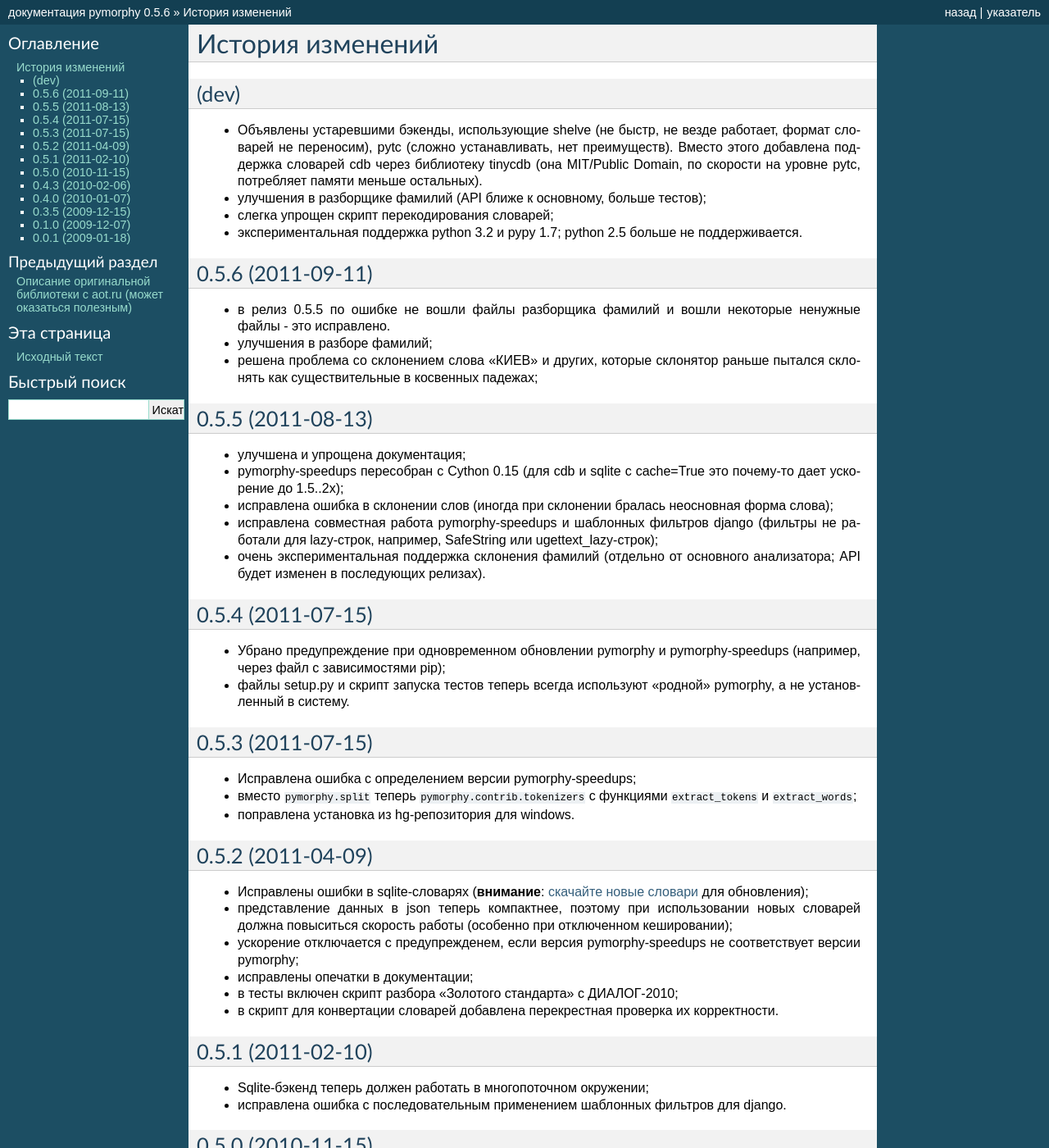
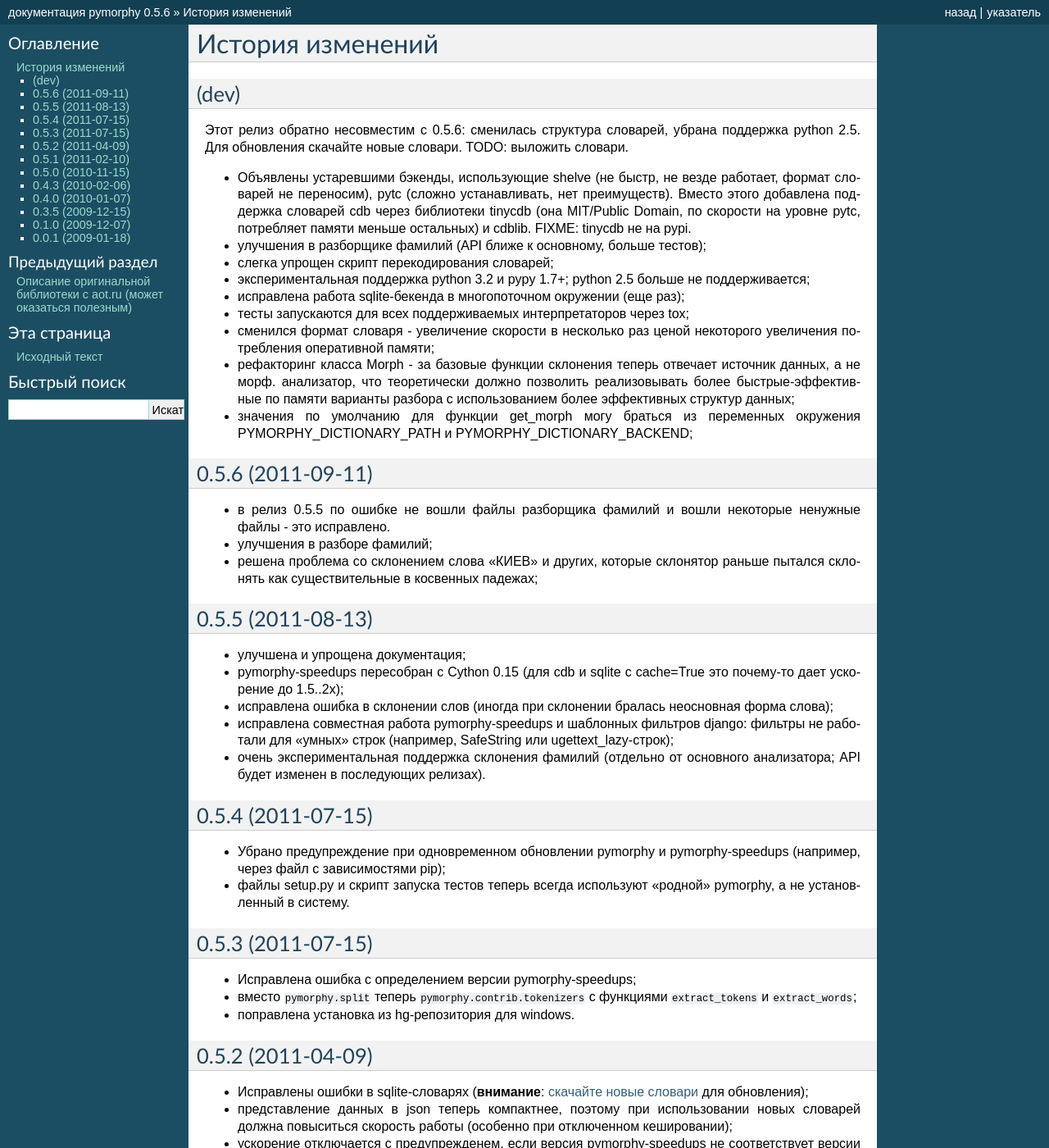
Before and after one commit to kmike/pymorphy, a Sphinx documentation site: the page built from docs/CHANGES.rst, in a window 1280 px wide and 1400 px high. Shown: the whole window at 82% size. Built offline with Sphinx 7.4.7, drawn with Linux system fonts in a browser that asks for light colours.

Commit message:
больше изменений в changes

```diff
--- a/docs/CHANGES.rst
+++ b/docs/CHANGES.rst
@@ -5,13 +5,30 @@
 (dev)
 -----
 
-* Объявлены устаревшими бэкенды, использующие shelve (не быстр, не везде работает, формат словарей
-  не переносим), pytc (сложно устанавливать, нет преимуществ). Вместо этого добавлена поддержка
-  словарей cdb через библиотеку tinycdb (она MIT/Public Domain, по скорости на уровне pytc,
-  потребляет памяти меньше остальных).
+Этот релиз обратно несовместим с 0.5.6: сменилась структура словарей,
+убрана поддержка python 2.5. Для обновления скачайте новые словари.
+TODO: выложить словари.
+
+* Объявлены устаревшими бэкенды, использующие shelve (не быстр, не везде
+  работает, формат словарей не переносим), pytc (сложно устанавливать,
+  нет преимуществ). Вместо этого добавлена поддержка словарей cdb через
+  библиотеки tinycdb (она MIT/Public Domain, по скорости на уровне pytc,
+  потребляет памяти меньше остальных) и cdblib.
+  FIXME: tinycdb не на pypi.
 * улучшения в разборщике фамилий (API ближе к основному, больше тестов);
 * слегка упрощен скрипт перекодирования словарей;
-* экспериментальная поддержка python 3.2 и pypy 1.7; python 2.5 больше не поддерживается.
+* экспериментальная поддержка python 3.2 и pypy 1.7+; python 2.5 больше не
+  поддерживается;
+* исправлена работа sqlite-бекенда в многопоточном окружении (еще раз);
+* тесты запускаются для всех поддерживаемых интерпретаторов через tox;
+* сменился формат словаря - увеличение скорости в несколько раз ценой
+  некоторого увеличения потребления оперативной памяти;
+* рефакторинг класса Morph - за базовые функции склонения теперь отвечает
+  источник данных, а не морф. анализатор, что теоретически должно позволить
+  реализовывать более быстрые-эффективные по памяти варианты разбора с
+  использованием более эффективных структур данных;
+* значения по умолчанию для функции get_morph могу браться из переменных
+  окружения PYMORPHY_DICTIONARY_PATH и PYMORPHY_DICTIONARY_BACKEND;
 
 
 0.5.6 (2011-09-11)
@@ -31,8 +48,8 @@
   это почему-то дает ускорение до 1.5..2x);
 * исправлена ошибка в склонении слов (иногда при склонении бралась неосновная
   форма слова);
-* исправлена совместная работа pymorphy-speedups и шаблонных фильтров django
-  (фильтры не работали для lazy-строк, например, SafeString или
+* исправлена совместная работа pymorphy-speedups и шаблонных фильтров django:
+  фильтры не работали для "умных" строк (например, SafeString или
   ugettext_lazy-строк);
 * очень экспериментальная поддержка склонения фамилий (отдельно от основного
   анализатора; API будет изменен в последующих релизах).
```
